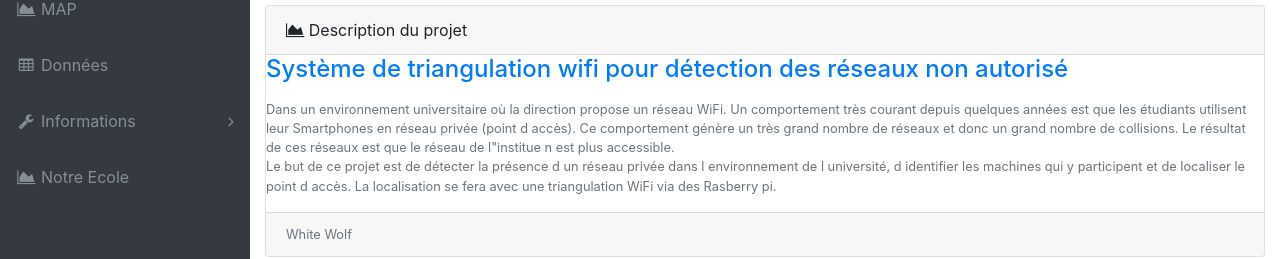
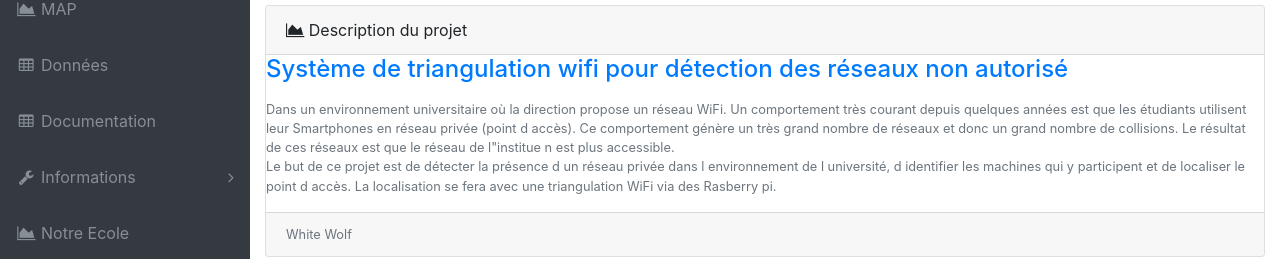
Before and after one commit to hnomkeng/Web, a website with bundled scripts: page index.html in a window 1280 px wide. Shown: the part 131-390 px from the top of the page. Built offline with nearby package versions, Linux system fonts and the light colour scheme.

Commit message:
add docs

```diff
--- a/index.html
+++ b/index.html
@@ -45,6 +45,12 @@
 		  <a class="nav-link" href="donnees.html">
 			<i class="fa fa-fw fa-table"></i>
 			<span class="nav-link-text">Donn&eacute;es</span>
+		  </a>
+		</li>
+		<li class="nav-item" data-toggle="tooltip" data-placement="right" title="Donn&eacute;es">
+		  <a class="nav-link" href="docs/index.html">
+			<i class="fa fa-fw fa-table"></i>
+			<span class="nav-link-text">Documentation</span>
 		  </a>
 		</li>
 		<li class="nav-item" data-toggle="tooltip" data-placement="right" title="Composants">
```
